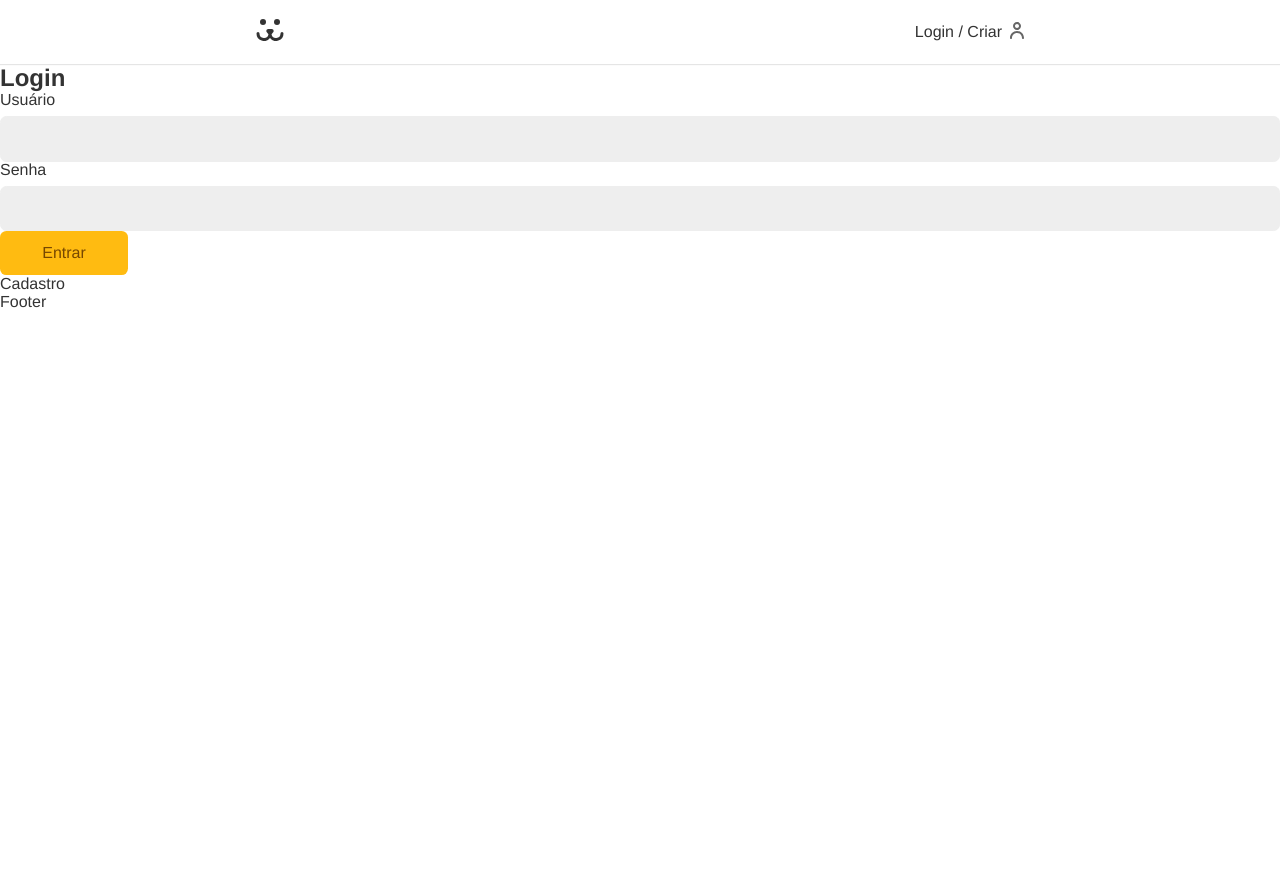
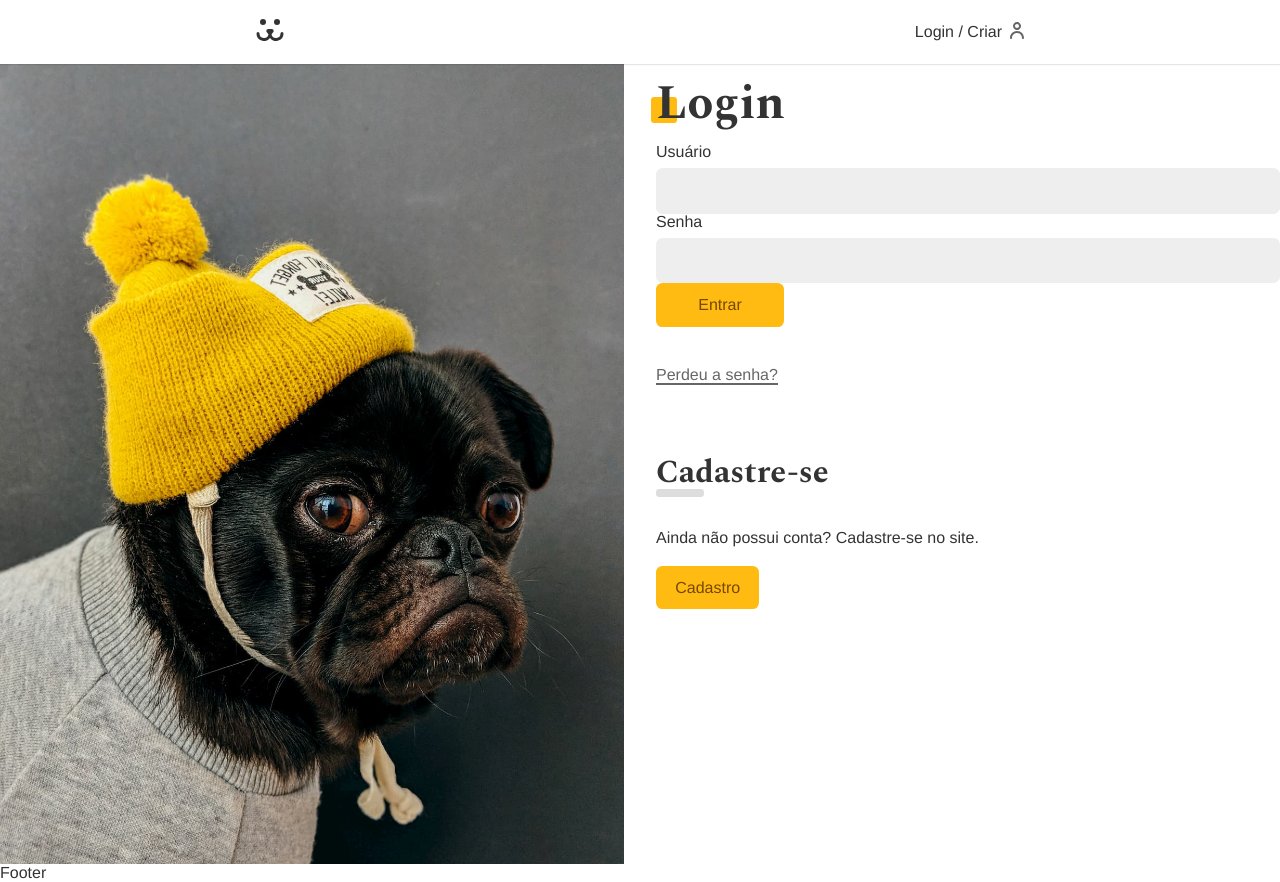
Before and after one commit to ROBERTOCONRADO/Dogs, a React (Create React App) app: page /login in a window 1280 px wide. Before the commit the page ends 800 px from the top, so only its background shows below. Built offline with nearby package versions, Linux system fonts and the light colour scheme.

Commit message:
cadastre-se, error, create

```diff
--- a/src/App.css
+++ b/src/App.css
@@ -9,7 +9,7 @@ body {
   margin: 0px;
   color: #333;
   --type-first: Helvetica, Arial, sans-serif;
-  --type-second: 'Spectral', Georgia;
+  --type-second: 'Spectral', georgia;
   font-family: var(--type-first);
 }
 
@@ -68,8 +68,8 @@ a {
 .title::after {
   content: '';
   display: block;
-  width: 1.5rem;
-  height: 1.5rem;
+  width: 1.6rem;
+  height: 1.6rem;
   background: #fb1;
   position: absolute;
   bottom: 5px;
--- /dev/null
+++ b/src/Components/Helper/Error.js
@@ -0,0 +1,8 @@
+import React from 'react';
+
+const Error = ({ error }) => {
+  if (!error) return null;
+  return <p style={{ color: '#f31', margin: '1rem 0' }}>{error}</p>;
+};
+
+export default Error;
--- a/src/Components/Login/Login.js
+++ b/src/Components/Login/Login.js
@@ -5,6 +5,7 @@ import LoginCreate from './LoginCreate';
 import LoginPasswordLost from './LoginPasswordLost';
 import LoginPasswordReset from './LoginPasswordReset';
 import { UserContext } from '../../UserContext';
+import styles from './Login.module.css';
 
 const Login = () => {
   const { login } = React.useContext(UserContext);
@@ -12,7 +13,8 @@ const Login = () => {
   if (login === true) return <Navigate to="/conta" />;
 
   return (
-    <div>
+    <section className={styles.login}>
+      <div className={styles.forms}>
         <Routes>
           <Route path="/" element={<LoginForm />} />
           <Route path="criar" element={<LoginCreate />} />
@@ -20,6 +22,7 @@ const Login = () => {
           <Route path="resetar" element={<LoginPasswordReset />} />
         </Routes>
       </div>
+    </section>
   );
 };
 
--- /dev/null
+++ b/src/Components/Login/Login.module.css
@@ -0,0 +1,12 @@
+.login {
+  display: grid;
+  grid-template-columns: 1fr 1fr;
+  min-height: 100vh;
+  gap: 2rem;
+}
+.login::before {
+  display: block;
+  content: '';
+  background: url('../../Assets/login.jpg') no-repeat center center;
+  background-size: cover;
+}
--- a/src/Components/Login/LoginForm.js
+++ b/src/Components/Login/LoginForm.js
@@ -3,7 +3,10 @@ import { Link } from 'react-router-dom';
 import useForm from '../../Hooks/useForm';
 import Button from '../Forms/Button';
 import Input from '../Forms/Input';
+import Error from '../Helper/Error';
 import { UserContext } from '../../UserContext';
+import styles from './LoginForm.module.css';
+import stylesBtn from '../Forms/Button.module.css';
 
 const LoginForm = () => {
   const username = useForm();
@@ -20,9 +23,9 @@ const LoginForm = () => {
   }
 
   return (
-    <section>
-      <h1>Login</h1>
-      <form action="" onSubmit={handleSubmit}>
+    <section className="animeLeft">
+      <h1 className="title">Login</h1>
+      <form className={styles.form} onSubmit={handleSubmit}>
         <Input label="Usuário" type="text" name="username" {...username} />
         <Input label="Senha" type="password" name="password" {...password} />
         {loading ? (
@@ -30,10 +33,18 @@ const LoginForm = () => {
         ) : (
           <Button>Entrar</Button>
         )}
-
-        {error && <p>{error}</p>}
+        <Error error={error} />
       </form>
-      <Link to="/login/criar">Cadastro</Link>
+      <Link className={styles.perdeu} to="/login/perdeu">
+        Perdeu a senha?
+      </Link>
+      <div className={styles.cadastro}>
+        <h2 className={styles.subtitle}>Cadastre-se</h2>
+        <p>Ainda não possui conta? Cadastre-se no site.</p>
+        <Link className={stylesBtn.button} to="/login/criar">
+          Cadastro
+        </Link>
+      </div>
     </section>
   );
 };
--- /dev/null
+++ b/src/Components/Login/LoginForm.module.css
@@ -0,0 +1,36 @@
+.form {
+  margin-bottom: 2rem;
+}
+.perdeu {
+  display: inline-block;
+  color: #666;
+  padding: 0.5rem 0;
+  line-height: 1;
+}
+.perdeu::after {
+  content: '';
+  height: 2px;
+  width: 100%;
+  background: currentColor;
+  display: block;
+}
+.cadastro {
+  margin-top: 4rem;
+}
+.cadastro p {
+  margin-top: 2rem;
+  margin-bottom: 2rem;
+}
+.subtitle {
+  font-family: var(--type-second);
+  line-height: 1;
+  font-size: 2rem;
+}
+.subtitle::after {
+  content: '';
+  display: block;
+  background: #ddd;
+  height: 0.5rem;
+  width: 3rem;
+  border-radius: 0.2rem;
+}
```
Lines whose indentation alone changed are shown as unchanged.
